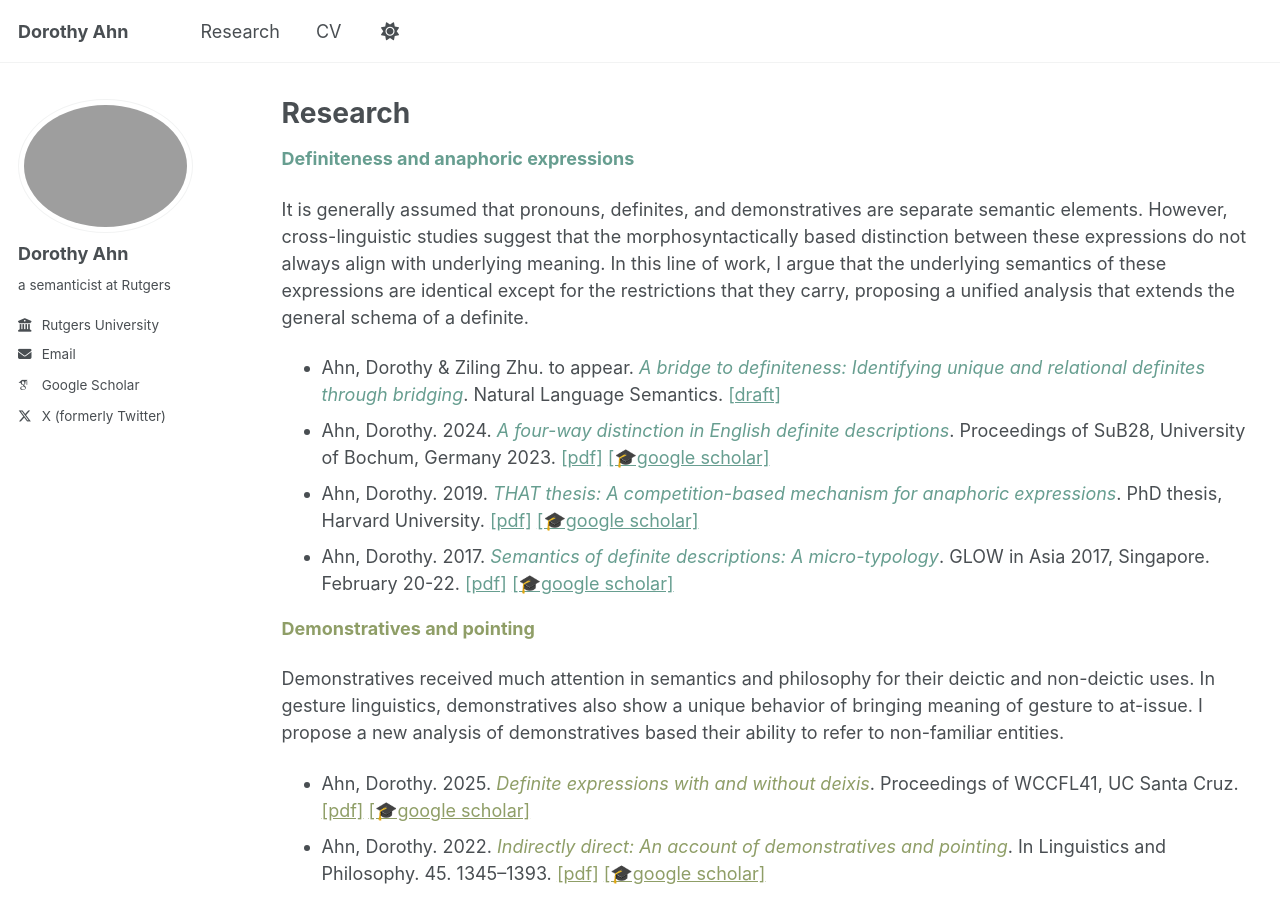
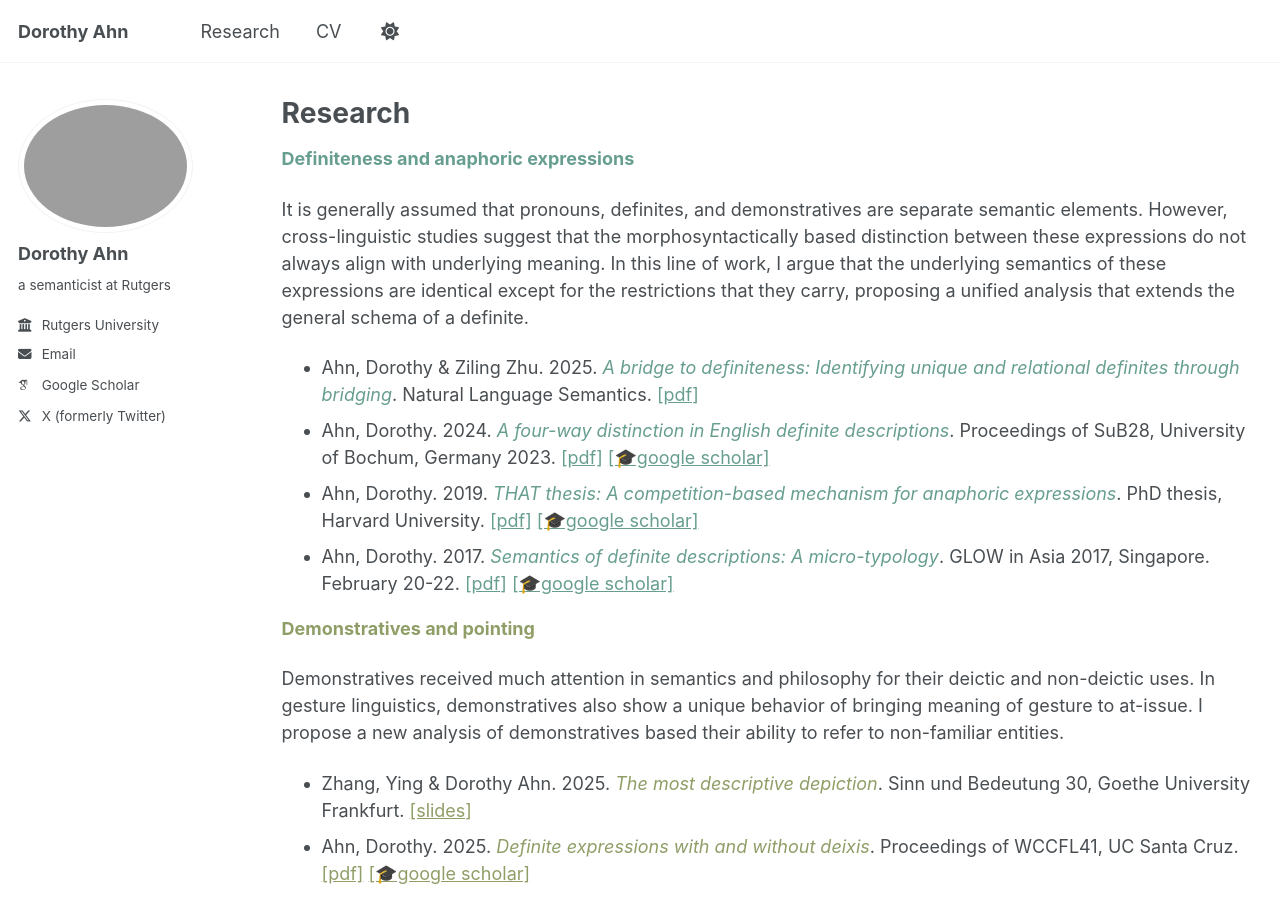
Before and after one commit to doroahn/doroahn.github.io, a Jekyll site: the page built from _pages/research.md, in a window 1280 px wide and 900 px high. Built offline with Jekyll 4.4.1, drawn with Linux system fonts in a browser that asks for light colours; some web fonts are replaced; some of the changed text lies outside the part shown.

Commit message:
Update research.md

```diff
--- a/_pages/research.md
+++ b/_pages/research.md
@@ -27,7 +27,7 @@ redirect_from:
 
 It is generally assumed that pronouns, definites, and demonstratives are separate semantic elements. However, cross-linguistic studies suggest that the morphosyntactically based distinction between these expressions do not always align with underlying meaning. In this line of work, I argue that the underlying semantics of these expressions are identical except for the restrictions that they carry, proposing a unified analysis that extends the general schema of a definite.
 
-- Ahn, Dorothy & Ziling Zhu. to appear. <em class="definiteness">A bridge to definiteness: Identifying unique and relational definites through bridging</em>. Natural Language Semantics. <a href="https://ling.auf.net/lingbuzz/009162" class="definiteness">[draft]</a>
+- Ahn, Dorothy & Ziling Zhu. 2025. <em class="definiteness">A bridge to definiteness: Identifying unique and relational definites through bridging</em>. Natural Language Semantics. <a href="[https://ling.auf.net/lingbuzz/009162](https://link.springer.com/article/10.1007/s11050-025-09237-8)" class="definiteness">[pdf]</a>
 - Ahn, Dorothy. 2024. <em class="definiteness">A four-way distinction in English definite descriptions</em>. Proceedings of SuB28, University of Bochum, Germany 2023. <a href="https://ojs.ub.uni-konstanz.de/sub/index.php/sub/article/view/1104" class="definiteness">[pdf]</a> <a href="https://scholar.google.com/citations?view_op=view_citation&hl=en&user=caKoCk4AAAAJ&cstart=20&pagesize=80&citation_for_view=caKoCk4AAAAJ:qjMakFHDy7sC" class="definiteness">[🎓google scholar]</a>
 - Ahn, Dorothy. 2019. <em class="definiteness">THAT thesis: A competition-based mechanism for anaphoric expressions</em>. PhD thesis, Harvard University. <a href="https://ling.auf.net/lingbuzz/004742" class="definiteness">[pdf]</a> <a href="https://scholar.google.com/citations?view_op=view_citation&hl=en&user=caKoCk4AAAAJ&citation_for_view=caKoCk4AAAAJ:UebtZRa9Y70C" class="definiteness">[🎓google scholar]</a>
 - Ahn, Dorothy. 2017. <em class="definiteness">Semantics of definite descriptions: A micro-typology</em>. GLOW in Asia 2017, Singapore. February 20-22. <a href="https://glowlinguistics.org/asia11/wp-content/uploads/sites/3/2017/11/v1-ahn.pdf" class="definiteness">[pdf]</a> <a href="https://scholar.google.com/citations?view_op=view_citation&hl=en&user=caKoCk4AAAAJ&citation_for_view=caKoCk4AAAAJ:_FxGoFyzp5QC" class="definiteness">[🎓google scholar]</a>
@@ -36,6 +36,7 @@ It is generally assumed that pronouns, definites, and demonstratives are separat
 
 Demonstratives received much attention in semantics and philosophy for their deictic and non-deictic uses. In gesture linguistics, demonstratives also show a unique behavior of bringing meaning of gesture to at-issue. I propose a new analysis of demonstratives based their ability to refer to non-familiar entities.
 
+- Zhang, Ying & Dorothy Ahn. 2025. <em class="demonstrative">The most descriptive depiction</em>. Sinn und Bedeutung 30, Goethe University Frankfurt. <a href="https://doroahn.github.io/files/zhang-ahn-most-descriptive-depiction.pdf" class="demonstrative">[slides]</a>
 - Ahn, Dorothy. 2025. <em class="demonstrative">Definite expressions with and without deixis</em>. Proceedings of WCCFL41, UC Santa Cruz. <a href="https://www.lingref.com/cpp/wccfl/41/paper3727.pdf" class="demonstrative">[pdf]</a> <a href="https://scholar.google.com/citations?view_op=view_citation&hl=en&user=caKoCk4AAAAJ&cstart=20&pagesize=80&citation_for_view=caKoCk4AAAAJ:zYLM7Y9cAGgC" class="demonstrative">[🎓google scholar]</a>
 - Ahn, Dorothy. 2022. <em class="demonstrative">Indirectly direct: An account of demonstratives and pointing</em>. In Linguistics and Philosophy. 45. 1345–1393. <a href="https://link.springer.com/article/10.1007/s10988-022-09350-5" class="demonstrative">[pdf]</a> <a href="https://scholar.google.com/citations?view_op=view_citation&hl=en&user=caKoCk4AAAAJ&citation_for_view=caKoCk4AAAAJ:Se3iqnhoufwC" class="demonstrative">[🎓google scholar]</a>
 - Ahn, Dorothy & Sudha Arunachalam. 2020. <em class="demonstrative">Anaphoric that: Difference between adults and children</em>. Proceedings of BUCLD 44. October 25-27. <a href="https://www.lingref.com/bucld/44/BUCLD44-03.pdf" class="demonstrative">[pdf]</a> <a href="https://scholar.google.com/citations?view_op=view_citation&hl=en&user=caKoCk4AAAAJ&citation_for_view=caKoCk4AAAAJ:Y0pCki6q_DkC" class="demonstrative">[🎓google scholar]</a>
@@ -84,4 +85,5 @@ I propose that additive either in sentences such as Jin did not dance either is
 
 **<span class="korean">Constructions in Korean</span>**
 
+- Ye, Ariela & Dorothy Ahn. 2025. <em class="korean">Rethinking embeddability and context sensitivity in Honorification: Evidence from Korean _si_</em>. SALT 35. <a href="https://doroahn.github.io/files/ye-ahn-2025-salt-si.pdf" class="korean">[draft]</a>
 - Ahn, Dorothy. 2018. <em class="korean">Korean classifier-less constructions</em>. Proceedings of Sinn und Bedeutung 22. <a href="https://scholar.google.com/citations?view_op=view_citation&hl=en&user=caKoCk4AAAAJ&citation_for_view=caKoCk4AAAAJ:_kc_bZDykSQC" class="korean">[🎓google scholar]</a>
```
